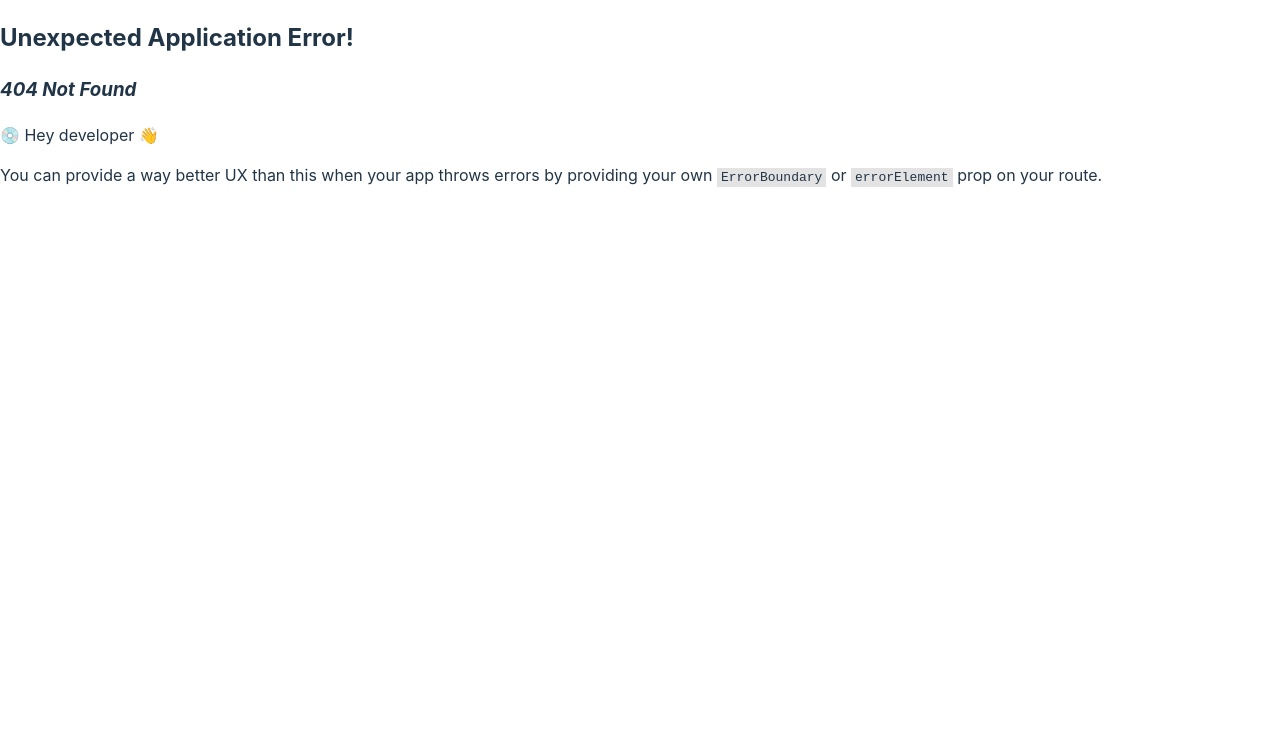
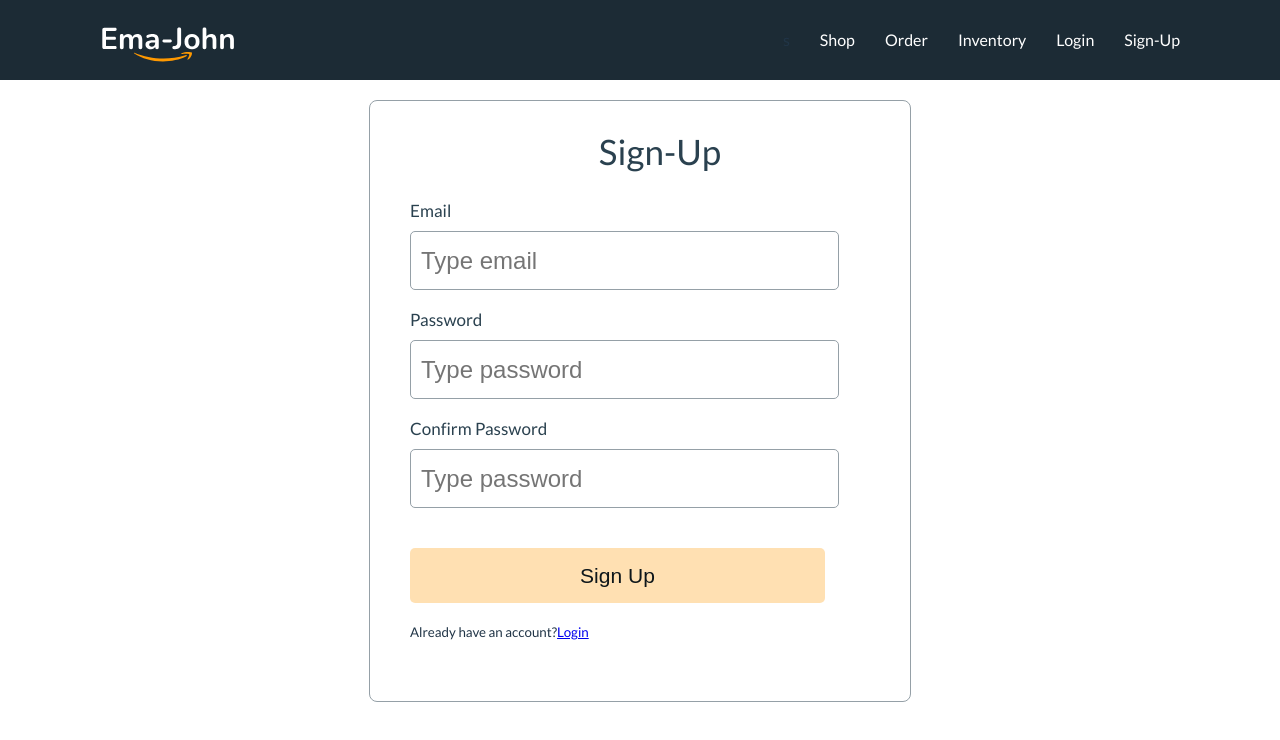
Before and after one commit to SadmanJawad/ema-john-client, a React app: page /signup in a window 1280 px wide. Before the commit this address had no page. Shown: the top 740 px of the page. Built offline with nearby package versions, Linux system fonts and the light colour scheme; the HTML template or start-up script is replaced by a standard one.

Commit message:
sign up context updated

```diff
--- a/package.json
+++ b/package.json
@@ -12,6 +12,7 @@
     "@fortawesome/fontawesome-svg-core": "^6.4.0",
     "@fortawesome/free-solid-svg-icons": "^6.4.0",
     "@fortawesome/react-fontawesome": "^0.2.0",
+    "firebase": "^9.20.0",
     "localforage": "^1.10.0",
     "match-sorter": "^6.3.1",
     "react": "^18.2.0",
--- a/src/components/Header/Header.jsx
+++ b/src/components/Header/Header.jsx
@@ -1,9 +1,13 @@
-import React from "react";
+import React, { useContext } from "react";
 import "./Header.css";
 import logo from "../../images/Logo.svg";
 import { Link } from "react-router-dom";
+import { AuthContext } from "../Provider/AuthProvider";
 
 const Header = () => {
+
+  const {user} = useContext(AuthContext)
+  console.log(user);
   return (
     <nav className="header">
       <img src={logo} alt="" />
@@ -13,6 +17,10 @@
         <Link to="/orders">Order</Link>
         <Link to="/inventory">Inventory</Link>
         <Link to="/login">Login</Link>
+        <Link to="/signup">Sign-Up</Link>
+        {
+        user && <span>Welcome {user.email}</span>
+        }
       </div>
     </nav>
   );
--- /dev/null
+++ b/src/components/Login/Login.css
@@ -0,0 +1,58 @@
+.form-container {
+    width: 500px;
+    height: 600px;
+    margin: 20px auto;
+    border: 1px solid #95A0A7;
+    border-radius: 8px;
+    padding-left: 40px;
+}
+
+.form-title {
+    font-family: 'Lato';
+    font-style: normal;
+    font-weight: 400;
+    font-size: 35px;
+    line-height: 42px;
+    letter-spacing: 0.0025em;
+    color: #2A414F;
+    text-align: center;
+}
+
+.form-control {
+    margin-bottom: 20px;
+}
+
+.form-control label {
+    display: block;
+    font-size: 17px;
+    line-height: 20px;
+    letter-spacing: 0.0015em;
+    margin-bottom: 10px;
+    color: #2A414F;
+}
+
+.form-control input {
+    width: 415px;
+    height: 55px;
+    border: 1px solid #95A0A7;
+    border-radius: 5px;
+    font-size: 1.5em;
+    padding-left: 10px;
+}
+
+.btn-submit {
+    width: 415px;
+    height: 55px;
+    background: rgba(255, 153, 0, 0.3);
+    border-radius: 5px;
+    border: none;
+    margin-top: 20px;
+    font-size: 21px;
+    line-height: 25px;
+    letter-spacing: 0.0015em;
+    color: #0E161A;
+}
+
+.btn-submit:hover {
+    background: rgba(255, 153, 0, 0.6);
+}
--- a/src/components/Login/Login.jsx
+++ b/src/components/Login/Login.jsx
@@ -1,9 +1,23 @@
 import React from 'react';
+import './Login.css';
+import { Link } from 'react-router-dom';
 
 const Login = () => {
     return (
-        <div>
-            <h1>Login here</h1>
+        <div className='form-container'>
+            <h2 className="form-title">Login</h2>
+            <form>
+                <div className="form-control">
+                    <label htmlFor="email">Email</label>
+                    <input type="email" name='email' id='' required  placeholder='Type your email'/>
+                </div>
+                <div className="form-control">
+                    <label htmlFor="password">Password</label>
+                    <input type="password" name='password' id='' required  placeholder='Type your password'/>
+                </div>
+                <input className='btn-submit' type="submit" value="Login" />
+            </form>
+            <p><small>New to Ema-john?<Link to='/signup'>Create new account</Link> </small></p>
         </div>
     );
 };
--- /dev/null
+++ b/src/components/Provider/AuthProvider.jsx
@@ -0,0 +1,30 @@
+import React, { createContext, useState } from 'react';
+import { createUserWithEmailAndPassword, getAuth } from "firebase/auth";
+import app from '../../firebase/firebase.config';
+
+export const AuthContext = createContext(null);
+
+const auth = getAuth(app)
+
+const AuthProvider = ({children}) => {
+    const [user, setUser] = useState(null);
+
+    const createUser = (email, password) => {
+        return createUserWithEmailAndPassword(auth, email, password)
+    }
+
+
+
+    const authInfo = {
+        user,
+        createUser,
+    }
+
+    return (
+        <AuthContext.Provider value={authInfo}>
+            {children}
+        </AuthContext.Provider>
+    );
+};
+
+export default AuthProvider;
--- /dev/null
+++ b/src/components/SignUp/SignUp.css
@@ -0,0 +1,3 @@
+.text-error{
+    color: rgb(243, 89, 89);
+}
--- /dev/null
+++ b/src/components/SignUp/SignUp.jsx
@@ -0,0 +1,62 @@
+import React, { useContext, useState } from 'react';
+import './SignUp.css'
+import { Link } from 'react-router-dom';
+import { AuthContext } from '../Provider/AuthProvider';
+
+const SignUp = () => {
+
+    const [error, setError] = useState('')
+    const {createUser} = useContext(AuthContext)
+
+    const handleSignUp = event => {
+        event.preventDefault();
+        const form = event.target;
+        const email = form.email.value;
+        const password = form.password.value;
+        const confirm = form.confirm.value;
+        console.log(email, password, confirm)
+
+        setError('')
+        if(password !== confirm){
+            setError('Your password did not match')
+            return;
+        }
+        else if(password.length < 6 ){
+            setError('Password must be 6 character or longer')
+        }
+        createUser(email,password)
+        .then(result => {
+            const loggedUser = result.user;
+            console.log(loggedUser);
+        })
+        .catch(error => {
+            console.log(error);
+            setError(error.message)
+        })
+    }
+
+    return (
+        <div className='form-container'>
+        <h2 className="form-title">Sign-Up</h2>
+        <form onSubmit={handleSignUp}>
+            <div className="form-control">
+                <label htmlFor="email">Email</label>
+                <input type="email" name='email' id='' required  placeholder='Type email'/>
+            </div>
+            <div className="form-control">
+                <label htmlFor="password">Password</label>
+                <input type="password" name='password' id='' required  placeholder='Type password'/>
+            </div>
+            <div className="form-control">
+                <label htmlFor="confirm">Confirm Password</label>
+                <input type="password" name='confirm' id='' required  placeholder='Type password'/>
+            </div>
+            <input className='btn-submit' type="submit" value="Sign Up" />
+        </form>
+        <p><small>Already have an account?<Link to='/login'>Login</Link> </small></p>
+        <p className='text-error'>{error}</p>
+    </div>
+    );
+};
+
+export default SignUp;
--- /dev/null
+++ b/src/firebase/firebase.config.js
@@ -0,0 +1,19 @@
+// Import the functions you need from the SDKs you need
+import { initializeApp } from "firebase/app";
+// TODO: Add SDKs for Firebase products that you want to use
+// https://firebase.google.com/docs/web/setup#available-libraries
+
+// Your web app's Firebase configuration
+const firebaseConfig = {
+  apiKey: "AIzaSyB-Gmoxl7BCuTI0gsfnfJrUtuuXBhYpVSg",
+  authDomain: "ema-john-with-firebase-a-3d1f9.firebaseapp.com",
+  projectId: "ema-john-with-firebase-a-3d1f9",
+  storageBucket: "ema-john-with-firebase-a-3d1f9.appspot.com",
+  messagingSenderId: "900616100853",
+  appId: "1:900616100853:web:7705107fa5dbc9e6cc1ebc"
+};
+
+// Initialize Firebase
+const app = initializeApp(firebaseConfig);
+
+export default app;
--- a/src/index.css
+++ b/src/index.css
@@ -1,5 +1,6 @@
+@import url('https://fonts.googleapis.com/css2?family=Lato:ital,wght@0,400;0,700;1,400&family=Poppins&display=swap');
 :root {
-  font-family: Inter, system-ui, Avenir, Helvetica, Arial, sans-serif;
+  font-family: 'Lato', sans-serif;
   line-height: 1.5;
   font-weight: 400;
 
```
Also changed, not shown: src/main.jsx (+38 -35 lines), 1 other file (tests, documents, lock files or other folders).
